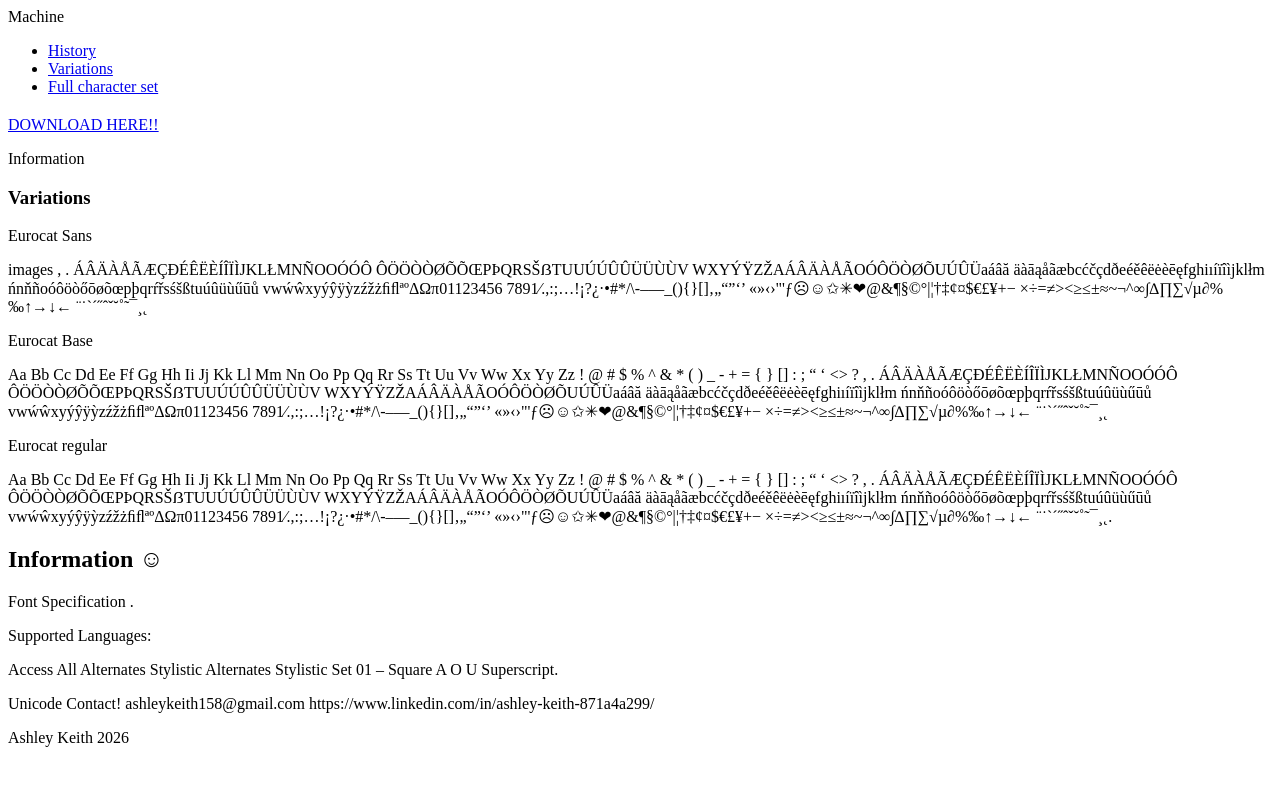
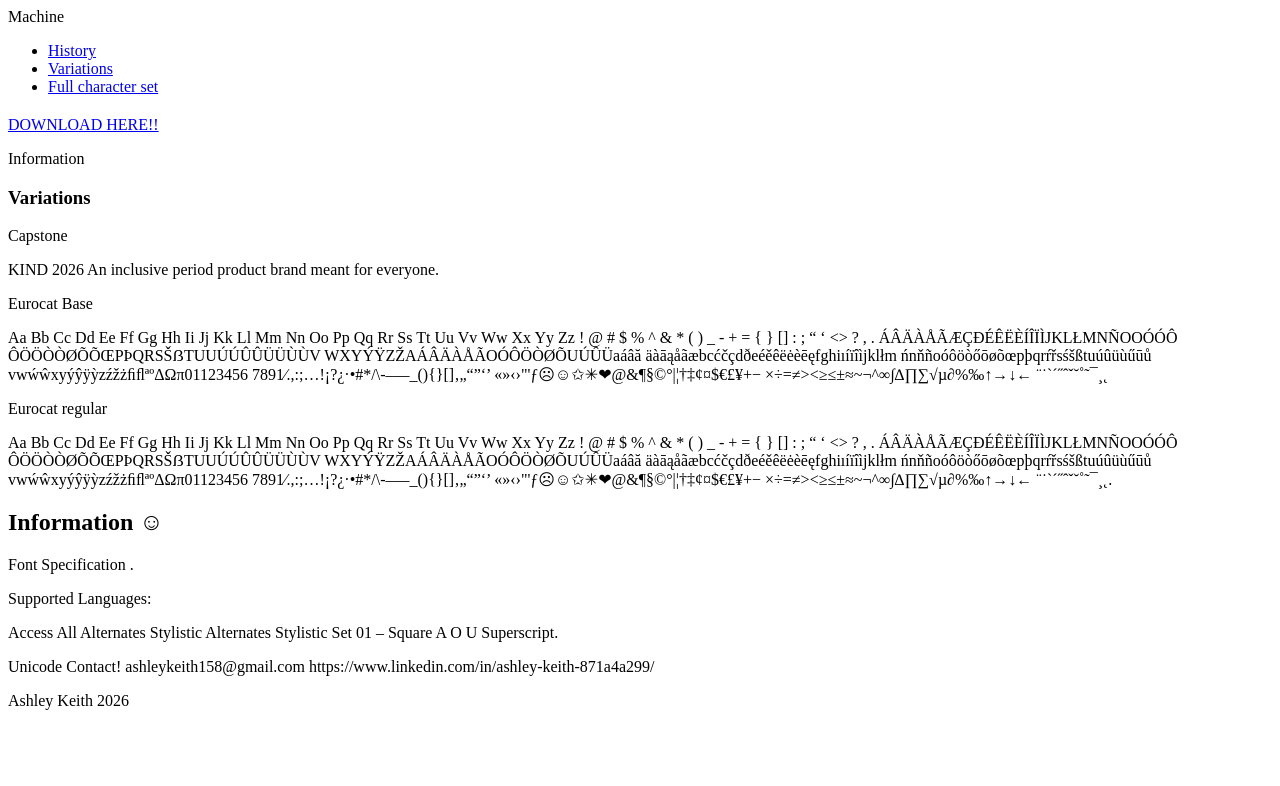
Before and after one commit to ashleykeith609-web/portt, a plain HTML site: page index.html in a window 1280 px wide. Drawn offline with Linux system fonts and the light colour scheme.

Commit message:
Update index.html

```diff
--- a/index.html
+++ b/index.html
@@ -21,20 +21,10 @@
 
         <h1>Variations</h1>
     <div class="variations-container">
-      <p classs="header1">Eurocat Sans</p>
-        <p class="font1">images
-                , .
-
-                ÁÂÄÀÅÃÆÇÐÉÊËÈÍÎÏÌJKLŁMNÑOOÓÓÔ
-                ÔÖÖÒÒØÕÕŒPÞQRSŠẞTUUÚÚÛÛÜÜÙÙV
-                WXYÝŸZŽAÁÂÄÀÅÃOÓÔÖÒØÕUÚÛÜaáâă
-                äàāąåãæbcćčçdðeéěêëėèēęfghiıíïîìjklłm
-                ńnňñoóôöòőōøõœpþqrŕřsśšßtuúûüùűūů
-                vwẃŵxyýŷÿỳzźžżﬁﬂªºΔΩπ01123456
-                7891⁄.,:;…!¡?¿·•#*/\-–—_(){}[]‚„“”‘’
-                «»‹›"'ƒ☹☺✩✳❤@&¶§©°|¦†‡¢¤$€£¥+−
-                ×÷=≠><≥≤±≈~¬^∞∫∆∏∑√µ∂%‰↑→↓←
-                ¨˙`´˝ˆˇ˘˚˜¯¸˛</p>
+      <p classs="header1">Capstone</p>
+        <p class="font1">KIND 2026
+            An inclusive period product brand meant for everyone.
+        </p>
         <p classs="header2">Eurocat Base</p>
           <p class="font2">Aa Bb Cc Dd Ee Ff Gg Hh Ii Jj Kk Ll Mm
                 Nn Oo Pp Qq Rr Ss Tt Uu Vv Ww Xx Yy Zz
```
